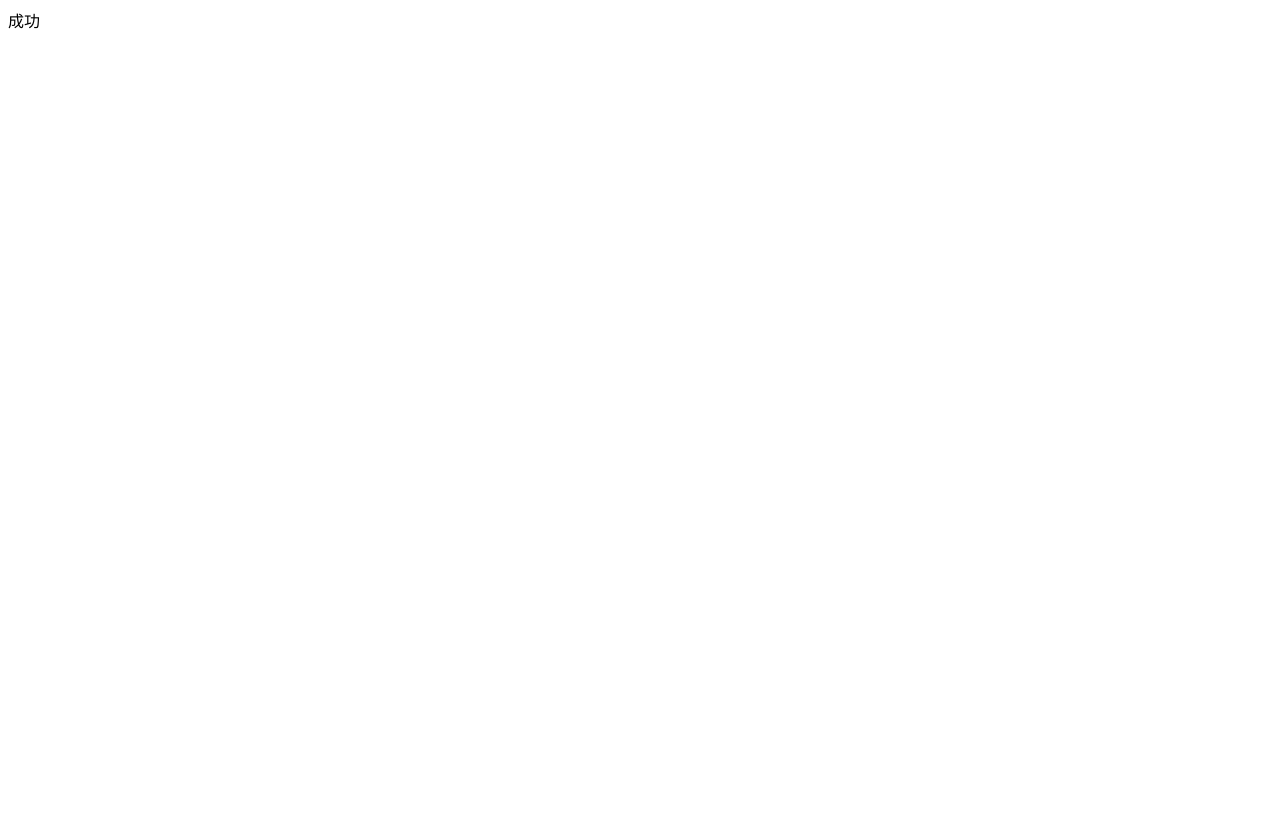
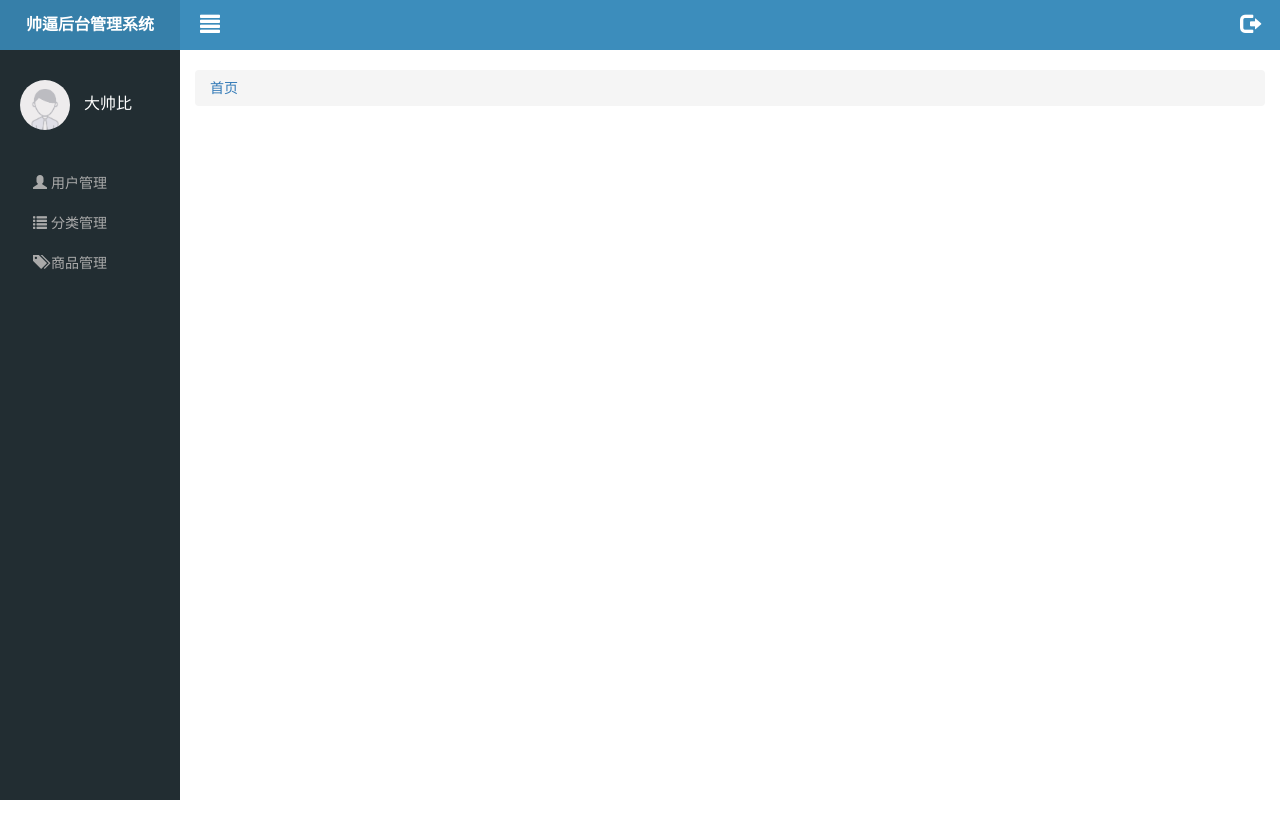
Before and after one commit to zzc5464/letao.github.io, a website: page public/back/index.html in a window 1280 px wide. Shown: the top 838 px of the page. Before the commit the page ends 800 px from the top, so only its background shows below. Drawn offline with Linux system fonts and the light colour scheme.

Commit message:
user静态页面

```diff
--- a/public/back/css/commit.css
+++ b/public/back/css/commit.css
@@ -1,3 +1,16 @@
+/*全局样式*/
+ul,ol {
+    list-style: none;
+    margin: 0;
+    padding: 0;
+}
+a {
+    text-decoration: none;
+}
+a:hover,a:active,a:link,a:visited {
+    text-decoration: none;
+}
+/*登录页面*/
 .login-box {
     padding-top: 150px;
 }
@@ -5,3 +18,72 @@
     text-align: center;
     height: 60px;
 }
+/*后台左侧和top栏的样式*/
+/*aside*/
+body {
+    height: 2000px;
+}
+.aside {
+    width: 180px;
+    height: 100%;
+    background-color: #222d32;
+    position: fixed;
+    top: 0;
+    left: 0;
+}
+.lt_title {
+    width: 100%;
+    height: 50px;
+    background-color: #367fa9;
+    line-height: 50px;
+    text-align: center;
+}
+.lt_title a {
+    font-size:16px;
+    color: #fff;
+    font-weight:600;
+}
+.user_box {
+    padding:30px 20px;
+}
+.user_box img {
+    width: 50px;
+    height: 50px;
+    display: inline-block;
+    margin-right: 10px;
+    border-radius: 50%;
+}
+.user_box span {
+    color: #fff;
+    font-size: 16px;
+}
+.lt_menu li a {
+    height: 40px;
+    line-height: 40px;
+    display: block;
+    color: #aaa;
+    padding-left: 30px;
+    border:3px solid transparent;
+}
+.lt_menu li.current a {
+    border-left-color: #3c8dbc;
+    background: #1d1f21;
+    color: #fff;
+}
+section {
+    padding-left: 180px;
+}
+section .lt_top {
+    height: 50px;
+    line-height: 50px;
+    background-color: #3c8dbc;
+    padding: 12px 20px;
+}
+section .lt_top a {
+    color: #fff;
+    vertical-align: middle;
+    font-size:20px;
+}
+.lt_content {
+    padding-top: 20px;
+}
--- a/public/back/index.html
+++ b/public/back/index.html
@@ -3,8 +3,40 @@
 <head>
     <meta charset="UTF-8">
     <title>首页</title>
+    <link rel="stylesheet" href="lib/bootstrap/css/bootstrap.min.css">
+    <link rel="stylesheet" href="css/commit.css">
+    <link rel="stylesheet" href="css/index.css">
 </head>
 <body>
-<div>成功</div>
+<div class="aside">
+    <div class="lt_title"><a href="index.html">帅逼后台管理系统</a></div>
+    <div class="user_box">
+        <img src="images/default.png" alt="">
+        <span>大帅比</span>
+    </div>
+    <div class="lt_menu">
+        <ul>
+            <li><a href="user.html"><i class="glyphicon glyphicon-user"></i> 用户管理</a></li>
+            <li><a href="cate.html"><i class="glyphicon glyphicon-list"></i> 分类管理</a></li>
+            <li><a href="goods.html"><i class="glyphicon glyphicon-tags"></i> 商品管理</a></li>
+        </ul>
+    </div>
+</div>
+<section>
+    <div class="lt_top">
+        <a class='glyphicon glyphicon-align-justify pull-left' href="javascript:;"></a>
+        <a class='glyphicon glyphicon-log-out pull-right' href="javascript:;"></a>
+    </div>
+    <div class="lt_content container-fluid">
+        <ol class="breadcrumb">
+            <li class="active"><a href="index.html">首页</a></li>
+        </ol>
+    </div>
+</section>
+<script src="lib/jquery/jquery.min.js"></script>
+<script src="lib/bootstrap/js/bootstrap.min.js"></script>
+<script src="js/commit.js"></script>
+<script src="js/index.js"></script>
+
 </body>
 </html>
--- /dev/null
+++ b/public/back/js/index.js
@@ -0,0 +1,3 @@
+/**
+ * Created by zzc on 2017/10/29.
+ */
```
Also changed, not shown: public/back/cate.html (added, +10 -0 lines), public/back/goods.html (added, +10 -0 lines), public/back/user.html (added, +10 -0 lines), public/back/css/index.css (added).
